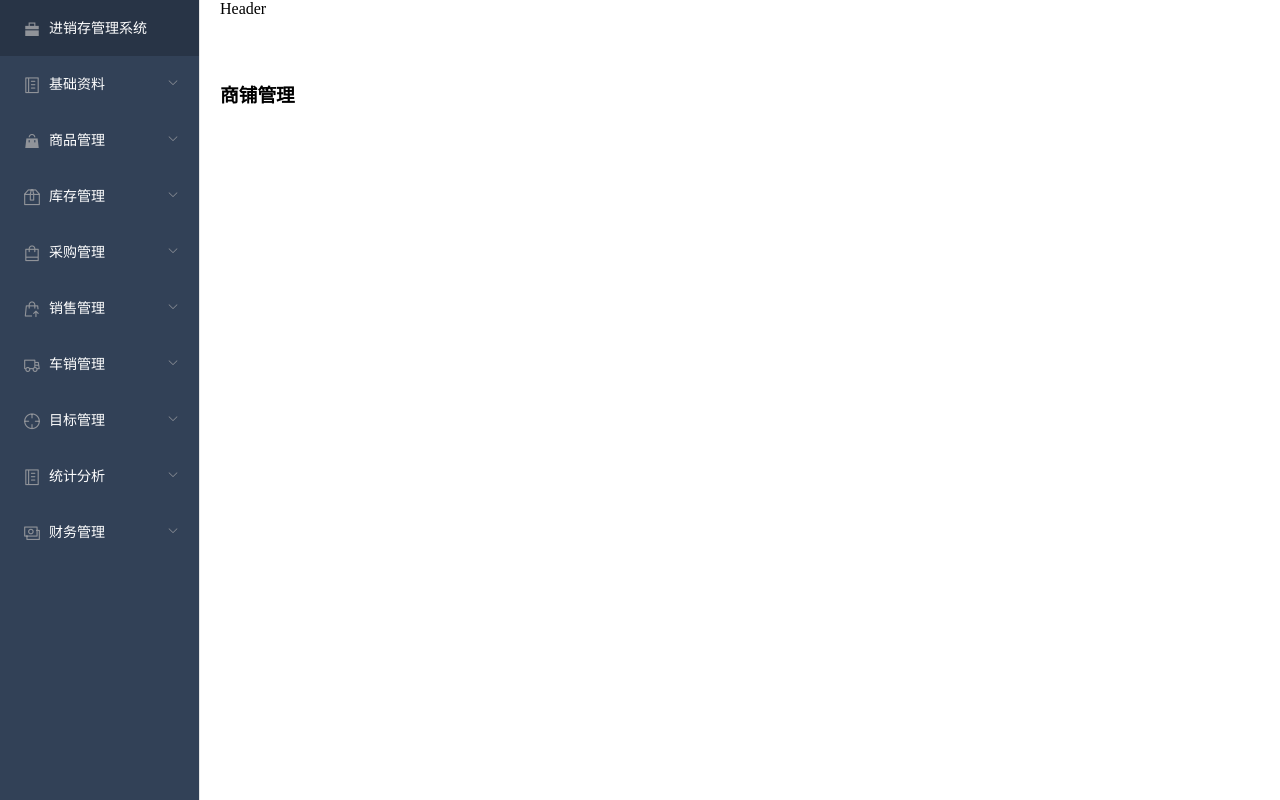
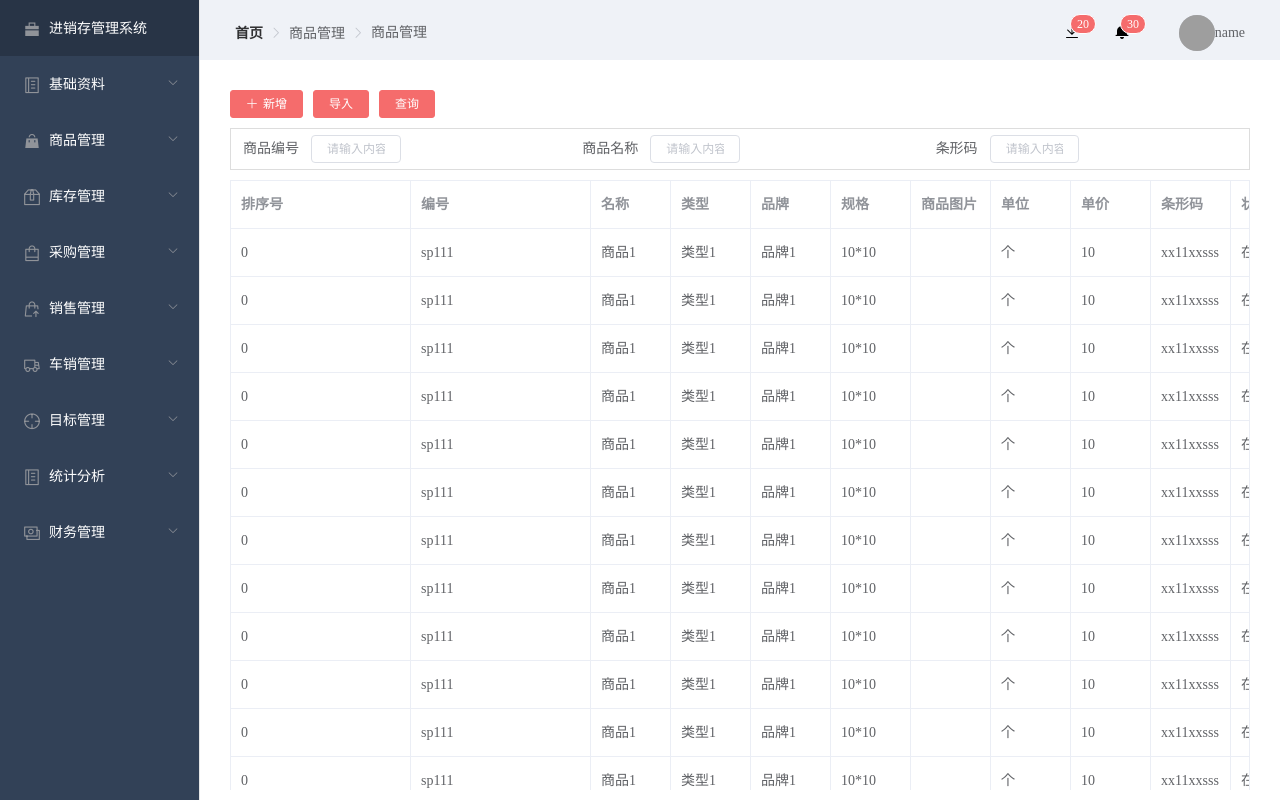
Before and after one commit to Superwang6/Manta, a Vue app in the folder web/: page /goodsManager in a window 1280 px wide. Built offline with nearby package versions, Linux system fonts and the light colour scheme; grey boxes are pictures that could not be loaded.

Commit message:
继续写商品界面

```diff
--- a/web/src/components/GoodsManager.vue
+++ b/web/src/components/GoodsManager.vue
@@ -1,13 +1,149 @@
 <template>
-    <h1>商铺管理</h1>
+  <div class="container">
+    <div class="operation">
+      <el-button type="danger" icon="el-icon-plus" size="mini">新增</el-button>
+      <el-button type="danger" size="mini">导入</el-button>
+      <el-button type="danger" size="mini">查询</el-button>
+    </div>
+    <div class="screen">
+      <el-form ref="form" :model="form" label-width="80px">
+        <el-row>
+          <el-col :span="4">
+            <el-form-item label="商品编号">
+              <el-input v-model="input" placeholder="请输入内容" size="mini"></el-input>
+            </el-form-item>
+          </el-col>
+          <el-col :span="4" :offset="4">
+            <el-form-item label="商品名称">
+              <el-input v-model="input" placeholder="请输入内容" size="mini"></el-input>
+            </el-form-item>
+          </el-col>
+          <el-col :span="4" :offset="4">
+            <el-form-item label="条形码">
+              <el-input v-model="input" placeholder="请输入内容" size="mini"></el-input>
+            </el-form-item>
+          </el-col>
+        </el-row>
+      </el-form>
+    </div>
+    <div class="content">
+      <el-table
+        :data="tableData"
+        height="700px"
+        border
+        style="width: 100%">
+        <el-table-column
+          prop="order"
+          label="排序号"
+          width="180">
+        </el-table-column>
+        <el-table-column
+          prop="code"
+          label="编号"
+          width="180">
+        </el-table-column>
+        <el-table-column
+          prop="name"
+          label="名称">
+        </el-table-column>
+        <el-table-column
+          prop="type"
+          label="类型">
+        </el-table-column>
+        <el-table-column
+          prop="brand"
+          label="品牌">
+        </el-table-column>
+        <el-table-column
+          prop="spec"
+          label="规格">
+        </el-table-column>
+        <el-table-column
+          prop="pic"
+          label="商品图片">
+        </el-table-column>
+        <el-table-column
+          prop="unit"
+          label="单位">
+        </el-table-column>
+        <el-table-column
+          prop="price"
+          label="单价">
+        </el-table-column>
+        <el-table-column
+          prop="barcode"
+          label="条形码">
+        </el-table-column>
+        <el-table-column
+          prop="saleType"
+          label="状态">
+        </el-table-column>
+        <el-table-column
+          prop="remark"
+          label="备注">
+        </el-table-column>
+        <el-table-column
+          label="操作">
+        </el-table-column>
+      </el-table>
+    </div>
+    <div class="foot">
+      <el-pagination
+        @size-change="handleSizeChange"
+        @current-change="handleCurrentChange"
+        :current-page="currentPage4"
+        :page-sizes="[100, 200, 300, 400]"
+        :page-size="100"
+        layout="total, sizes, prev, pager, next, jumper"
+        :total="400">
+      </el-pagination>
+    </div>
+  </div>
 </template>
 
 <script>
-    export default {
-        name: "GoodsManager"
+  export default {
+    data() {
+      return {
+        tableData: ""
+      }
+    },
+    mounted() {
+      this.queryGoodsList();
+    },
+    methods: {
+      queryGoodsList() {
+        this.axios.get("http://localhost:8080/static/goods.json").then(response => {
+          if(response.status == 200) {
+            if(response.data.actionResult == 0) {
+              this.tableData = response.data.goodsList;
+            } else {
+              alert("获取商品失败！！");
+            }
+          } else {
+            alert("获取商品失败！！");
+          }
+        })
+      }
     }
+  }
 </script>
 
 <style scoped>
+  .screen {
+    margin: 10px 0;
+    border: 1px #DDDDDD solid;
+  }
 
+  .content {
+  }
+
+  .el-form-item {
+    margin-bottom: 0;
+  }
+
+  .foot {
+    margin-top: 10px;
+    float: right;
+  }
 </style>
--- /dev/null
+++ b/web/src/components/Head.vue
@@ -0,0 +1,63 @@
+<template>
+  <div id="head-container">
+    <el-breadcrumb separator-class="el-icon-arrow-right" class="midd">
+      <el-breadcrumb-item :to="{ path: '/main' }">首页</el-breadcrumb-item>
+      <el-breadcrumb-item v-for="(item,index) in $route.meta" :key="index">{{item}}</el-breadcrumb-item>
+    </el-breadcrumb>
+
+    <el-badge :value="dowlCnt" class="item download">
+      <i class="el-icon-download"></i>
+    </el-badge>
+
+    <el-badge :value="messageCnt" class="item message">
+      <i class="el-icon-message-solid"></i>
+    </el-badge>
+
+    <el-dropdown trigger="click">
+      <span class="el-dropdown-link info">
+        <el-avatar :size="36" :src="circleUrl"></el-avatar>
+        <span>name</span>
+      </span>
+      <el-dropdown-menu slot="dropdown">
+        <el-dropdown-item>注销</el-dropdown-item>
+      </el-dropdown-menu>
+    </el-dropdown>
+  </div>
+</template>
+
+<script>
+    export default {
+      data() {
+        return {
+          circleUrl:'https://ss0.bdstatic.com/70cFuHSh_Q1YnxGkpoWK1HF6hhy/it/u=1819216937,2118754409&fm=26&gp=0.jpg',
+          dowlCnt: 20,
+          messageCnt: 30
+        }
+      }
+    }
+</script>
+
+<style scoped>
+  #head-container {
+    padding: 15px;
+    display: flex;
+    justify-content: space-between;
+    align-items: center;
+  }
+
+  .download {
+    position: absolute;
+    right: 200px;
+  }
+
+  .message {
+    position: absolute;
+    right: 150px;
+  }
+
+  .info {
+    display: flex;
+    align-items: center;
+    text-align: center;
+  }
+</style>
--- a/web/src/components/main.vue
+++ b/web/src/components/Main.vue
@@ -9,7 +9,7 @@
         background-color="#324157"
         text-color="#FFFFFF"
         active-text-color="#20A0FF"
-      router="true">
+        router="true">
         <el-menu-item index="/main">
           <i class="el-icon-s-cooperation"></i>
           <span slot="title">进销存管理系统</span>
@@ -125,7 +125,9 @@
       </el-menu>
     </el-aside>
     <el-container>
-      <el-header>Header</el-header>
+      <el-header>
+        <head-top></head-top>
+      </el-header>
       <el-main>
         <router-view></router-view>
       </el-main>
@@ -134,8 +136,12 @@
 </template>
 
 <script>
+  import Head from './Head';
+
   export default {
-    name: "main"
+    components: {
+      'head-top': Head
+    }
   }
 </script>
 
@@ -153,4 +159,12 @@
   .nav {
     height: 100%;
   }
+
+  .el-header {
+    background: #eff2f7;
+  }
+
+  .el-main {
+    margin: 10px 10px;
+  }
 </style>
--- a/web/src/router/index.js
+++ b/web/src/router/index.js
@@ -1,8 +1,8 @@
 import Vue from 'vue';
 import Router from 'vue-router';
 
-import Login from '../components/login';
-import Main from '../components/main';
+import Login from '../components/Login';
+import Main from '../components/Main';
 import GoodsManager from '../components/GoodsManager'
 
 Vue.use(Router);
@@ -12,17 +12,18 @@ export default new Router({
   routes: [
     {
       path: '/login',
-      name: 'login',
+      name: 'Login.vue',
       component: Login
     },
     {
       path: '/main',
-      name: 'main',
+      name: 'Main.vue',
       component: Main,
       children :[
         {
           path: '/goodsManager',
-          component: GoodsManager
+          component: GoodsManager,
+          meta: ['商品管理','商品管理']
         }
       ]
     }
--- /dev/null
+++ b/web/static/goods.json
@@ -0,0 +1,216 @@
+{
+  "actionResult": 0,
+  "totalCount": 15,
+  "goodsList": [
+    {
+      "order": "0",
+      "code": "sp111",
+      "name": "商品1",
+      "type": "类型1",
+      "brand": "品牌1",
+      "spec": "10*10",
+      "pic": "",
+      "unit": "个",
+      "price": "10",
+      "barcode": "xx11xxsss",
+      "saleType": "在售",
+      "remark": ""
+    },
+    {
+      "order": "0",
+      "code": "sp111",
+      "name": "商品1",
+      "type": "类型1",
+      "brand": "品牌1",
+      "spec": "10*10",
+      "pic": "",
+      "unit": "个",
+      "price": "10",
+      "barcode": "xx11xxsss",
+      "saleType": "在售",
+      "remark": ""
+    },
+    {
+      "order": "0",
+      "code": "sp111",
+      "name": "商品1",
+      "type": "类型1",
+      "brand": "品牌1",
+      "spec": "10*10",
+      "pic": "",
+      "unit": "个",
+      "price": "10",
+      "barcode": "xx11xxsss",
+      "saleType": "在售",
+      "remark": ""
+    },
+    {
+      "order": "0",
+      "code": "sp111",
+      "name": "商品1",
+      "type": "类型1",
+      "brand": "品牌1",
+      "spec": "10*10",
+      "pic": "",
+      "unit": "个",
+      "price": "10",
+      "barcode": "xx11xxsss",
+      "saleType": "在售",
+      "remark": ""
+    },
+    {
+      "order": "0",
+      "code": "sp111",
+      "name": "商品1",
+      "type": "类型1",
+      "brand": "品牌1",
+      "spec": "10*10",
+      "pic": "",
+      "unit": "个",
+      "price": "10",
+      "barcode": "xx11xxsss",
+      "saleType": "在售",
+      "remark": ""
+    },
+    {
+      "order": "0",
+      "code": "sp111",
+      "name": "商品1",
+      "type": "类型1",
+      "brand": "品牌1",
+      "spec": "10*10",
+      "pic": "",
+      "unit": "个",
+      "price": "10",
+      "barcode": "xx11xxsss",
+      "saleType": "在售",
+      "remark": ""
+    },
+    {
+      "order": "0",
+      "code": "sp111",
+      "name": "商品1",
+      "type": "类型1",
+      "brand": "品牌1",
+      "spec": "10*10",
+      "pic": "",
+      "unit": "个",
+      "price": "10",
+      "barcode": "xx11xxsss",
+      "saleType": "在售",
+      "remark": ""
+    },
+    {
+      "order": "0",
+      "code": "sp111",
+      "name": "商品1",
+      "type": "类型1",
+      "brand": "品牌1",
+      "spec": "10*10",
+      "pic": "",
+      "unit": "个",
+      "price": "10",
+      "barcode": "xx11xxsss",
+      "saleType": "在售",
+      "remark": ""
+    },
+    {
+      "order": "0",
+      "code": "sp111",
+      "name": "商品1",
+      "type": "类型1",
+      "brand": "品牌1",
+      "spec": "10*10",
+      "pic": "",
+      "unit": "个",
+      "price": "10",
+      "barcode": "xx11xxsss",
+      "saleType": "在售",
+      "remark": ""
+    },
+    {
+      "order": "0",
+      "code": "sp111",
+      "name": "商品1",
+      "type": "类型1",
+      "brand": "品牌1",
+      "spec": "10*10",
+      "pic": "",
+      "unit": "个",
+      "price": "10",
+      "barcode": "xx11xxsss",
+      "saleType": "在售",
+      "remark": ""
+    },
+    {
+      "order": "0",
+      "code": "sp111",
+      "name": "商品1",
+      "type": "类型1",
+      "brand": "品牌1",
+      "spec": "10*10",
+      "pic": "",
+      "unit": "个",
+      "price": "10",
+      "barcode": "xx11xxsss",
+      "saleType": "在售",
+      "remark": ""
+    },
+    {
+      "order": "0",
+      "code": "sp111",
+      "name": "商品1",
+      "type": "类型1",
+      "brand": "品牌1",
+      "spec": "10*10",
+      "pic": "",
+      "unit": "个",
+      "price": "10",
+      "barcode": "xx11xxsss",
+      "saleType": "在售",
+      "remark": ""
+    },
+    {
+      "order": "0",
+      "code": "sp111",
+      "name": "商品1",
+      "type": "类型1",
+      "brand": "品牌1",
+      "spec": "10*10",
+      "pic": "",
+      "unit": "个",
+      "price": "10",
+      "barcode": "xx11xxsss",
+      "saleType": "在售",
+      "remark": ""
+    },
+    {
+      "order": "0",
+      "code": "sp111",
+      "name": "商品1",
+      "type": "类型1",
+      "brand": "品牌1",
+      "spec": "10*10",
+      "pic": "",
+      "unit": "个",
+      "price": "10",
+      "barcode": "xx11xxsss",
+      "saleType": "在售",
+      "remark": ""
+    },
+    {
+      "order": "0",
+      "code": "sp111",
+      "name": "商品1",
+      "type": "类型1",
+      "brand": "品牌1",
+      "spec": "10*10",
+      "pic": "",
+      "unit": "个",
+      "price": "10",
+      "barcode": "xx11xxsss",
+      "saleType": "在售",
+      "remark": ""
+    }
+  ]
+}
```
Also changed, not shown: web/src/components/Login.vue (renamed from web/src/components/login.vue).
